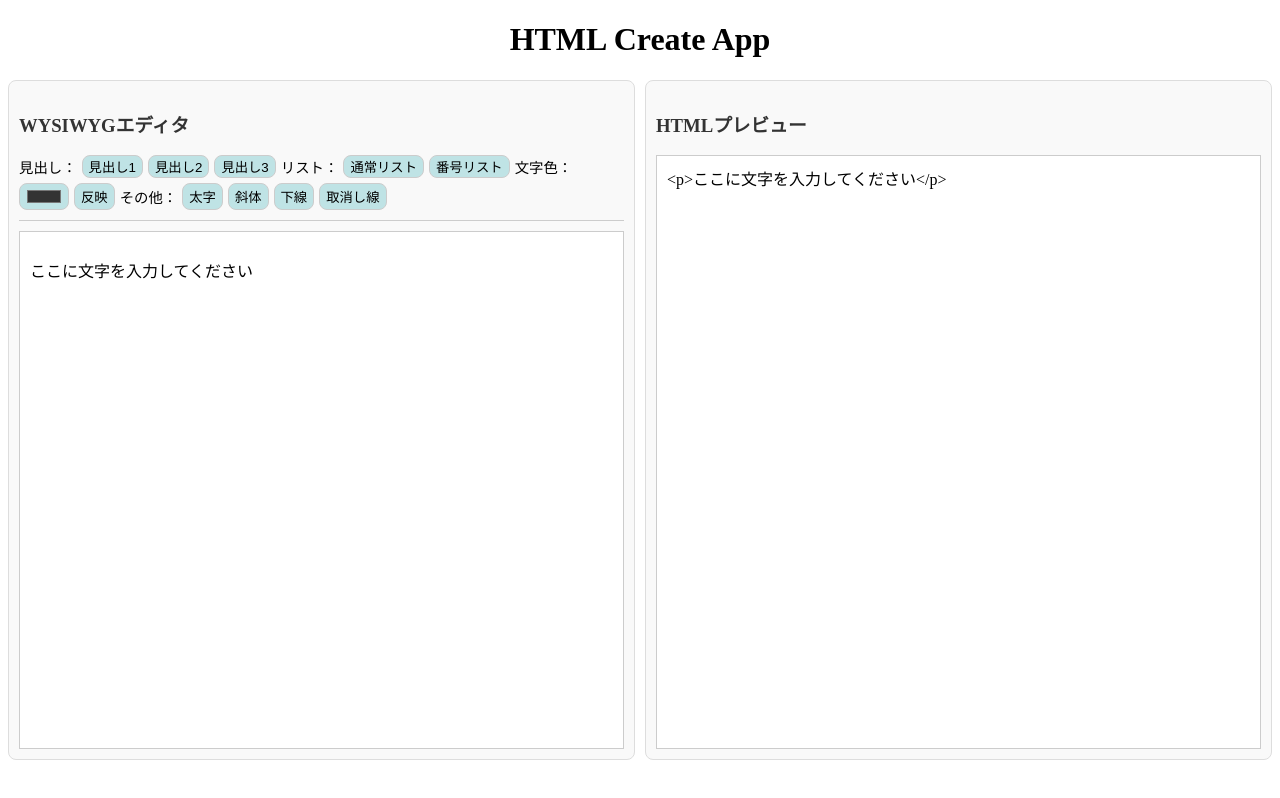
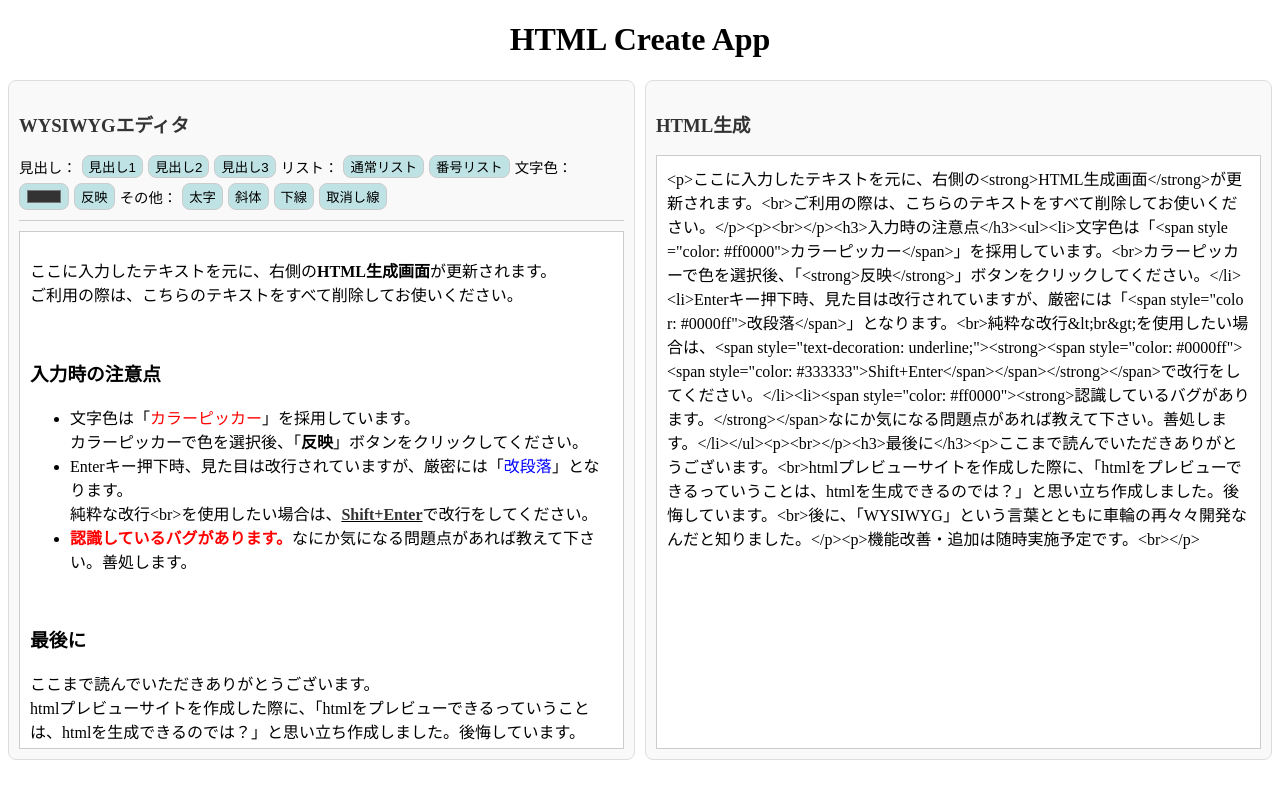
Before and after one commit to abematsu-shingo/html-create-app, a Vue app in the folder html-create-app/: page / in a window 1280 px wide. Built offline with nearby package versions, Linux system fonts and the light colour scheme.

Commit message:
初期表示のテキストを更新し、HTML生成画面の説明を追加。プレビュー見出しを「HTML生成」に変更。

```diff
--- a/html-create-app/src/App.vue
+++ b/html-create-app/src/App.vue
@@ -9,7 +9,8 @@ const previewValue = ref('')
 // マウント時にサンプル表示
 onMounted(() => {
   if (editValue.value) {
-    editValue.value.innerHTML = '<p>ここに文字を入力してください</p>'
+    editValue.value.innerHTML =
+      '<p>ここに入力したテキストを元に、右側の<strong>HTML生成画面</strong>が更新されます。<br>ご利用の際は、こちらのテキストをすべて削除してお使いください。</p><p><br></p><h3>入力時の注意点</h3><ul><li>文字色は「<span style="color: #ff0000">カラーピッカー</span>」を採用しています。<br>カラーピッカーで色を選択後、「<strong>反映</strong>」ボタンをクリックしてください。</li><li>Enterキー押下時、見た目は改行されていますが、厳密には「<span style="color: #0000ff">改段落</span>」となります。<br>純粋な改行&lt;br&gt;を使用したい場合は、<span style="text-decoration: underline;"><strong><span style="color: #0000ff"><span style="color: #333333">Shift+Enter</span></span></strong></span>で改行をしてください。</li><li><span style="color: #ff0000"><strong>認識しているバグがあります。</strong></span>なにか気になる問題点があれば教えて下さい。善処します。</li></ul><p><br></p><h3>最後に</h3><p>ここまで読んでいただきありがとうございます。<br>htmlプレビューサイトを作成した際に、「htmlをプレビューできるっていうことは、htmlを生成できるのでは？」と思い立ち作成しました。後悔しています。<br>後に、「WYSIWYG」という言葉とともに車輪の再々々開発なんだと知りました。</p><p>機能改善・追加は随時実施予定です。<br></p>'
     previewValue.value = editValue.value.innerHTML
     // console.log(previewValue.value)
   }
@@ -647,7 +648,7 @@ const updateContent = () => {
     </div>
 
     <div class="previewArea">
-      <h3>HTMLプレビュー</h3>
+      <h3>HTML生成</h3>
       <div class="htmlPreview">{{ previewValue }}</div>
     </div>
   </div>
```
